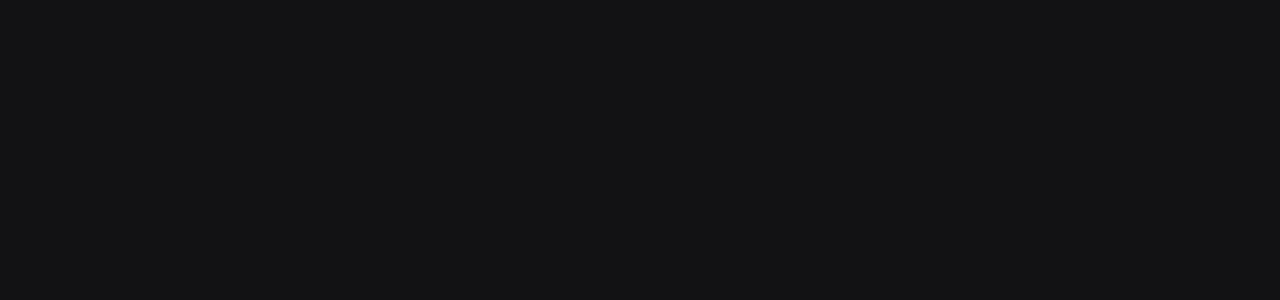
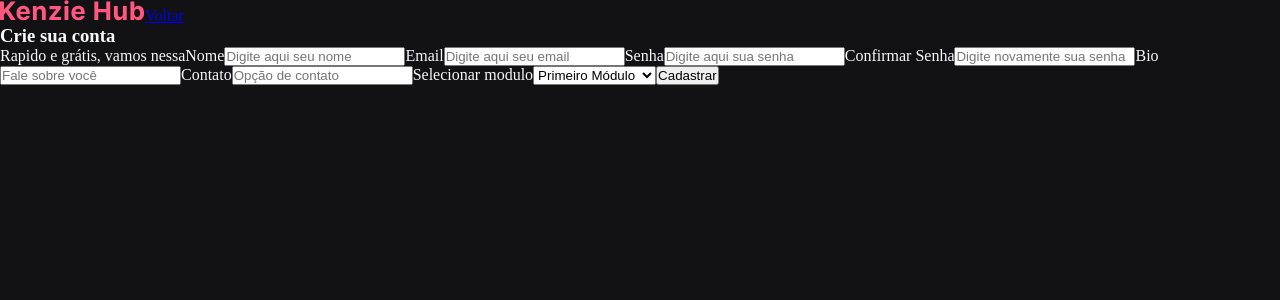
Before and after one commit to Kenzie-Academy-Brasil-Developers/react-entrega-kenzie-hub-bielssinho, a React (Create React App) app: page /register in a window 1280 px wide. Before the commit this address had no page. Shown: the top 300 px of the page. Built offline with nearby package versions, Linux system fonts and the light colour scheme.

Commit message:
Feat: create forms

```diff
--- a/package.json
+++ b/package.json
@@ -3,16 +3,19 @@
   "version": "0.1.0",
   "private": true,
   "dependencies": {
+    "@hookform/resolvers": "^2.9.10",
     "@testing-library/jest-dom": "^5.14.1",
     "@testing-library/react": "^13.0.0",
     "@testing-library/user-event": "^13.2.1",
     "axios": "^1.2.0",
     "react": "^18.2.0",
     "react-dom": "^18.2.0",
+    "react-hook-form": "^7.39.7",
     "react-router-dom": "^6.4.3",
     "react-scripts": "5.0.1",
     "styled-components": "^5.3.6",
-    "web-vitals": "^2.1.0"
+    "web-vitals": "^2.1.0",
+    "yup": "^0.32.11"
   },
   "scripts": {
     "start": "react-scripts start",
--- /dev/null
+++ b/src/components/NotFound/notfound.js
@@ -0,0 +1,10 @@
+import styled from "styled-components";
+
+export const DivNotFound = styled.div`
+    display: flex;
+    justify-content: center;
+    margin-top: 50px;
+    font-size: 28px;
+    font-weight: 700;
+    color: var(--color-negative);
+`
--- /dev/null
+++ b/src/pages/Dashboard/index.jsx
@@ -0,0 +1,7 @@
+
+
+export const Dashboard = () => {
+    return(
+        <h1>Daashboard</h1>
+    )
+}
--- /dev/null
+++ b/src/pages/Login/index.jsx
@@ -0,0 +1,20 @@
+import Logo from '../../img/Logo.svg';
+import { Link } from 'react-router-dom';
+
+export const Login = () => {
+    return(
+        <>
+            <img src={Logo} alt='Kenzie Hub' />
+            <form>
+                <h3>Login</h3>
+                <label htmlFor='email'>Email</label>
+                <input type='text' name='email' placeholder='Digite o email'/>
+                <label htmlFor='password'>Senha</label>
+                <input type='password' name='password' placeholder='Digite a senha'/>
+                <button type='submit'>Entrar</button>
+                <span>Ainda não possui conta ?</span>
+                <Link to={'/register'}>Cadastre-se</Link>
+            </form>
+        </>
+    )
+}
--- /dev/null
+++ b/src/pages/Register/index.jsx
@@ -0,0 +1,39 @@
+import { Link } from 'react-router-dom'
+import Logo from '../../img/Logo.svg'
+
+export const Register = () => {
+    return(
+        <>
+            <div>
+                <img src={Logo} alt='Kenzie Hub' />
+                <Link to={'/login'}>Voltar</Link>
+            </div>
+            <form>
+                <h3>Crie sua conta</h3>
+                <span>Rapido e grátis, vamos nessa</span>
+                <label htmlFor='name'>Nome</label>
+                <input type='text' name='name' placeholder='Digite aqui seu nome'/>
+                <label htmlFor='email'>Email</label>
+                <input type='email' name='email' placeholder='Digite aqui seu email'/>
+                <label htmlFor='password'>Senha</label>
+                <input type='password' name='name' placeholder='Digite aqui sua senha'/>
+                <label htmlFor='confirmation'>Confirmar Senha</label>
+                <input type='password' name='confirmation' placeholder='Digite novamente sua senha'/>
+                <label htmlFor='bio'>Bio</label>
+                <input type='text' name='bio' placeholder='Fale sobre você'/>
+                <label htmlFor='contact'>Contato</label>
+                <input type='text' name='contact' placeholder='Opção de contato'/>
+                <label htmlFor='module'>Selecionar modulo</label>
+                <select name='module'>
+                    <option value='Primeiro Módulo'>Primeiro Módulo</option>
+                    <option value='Segundo Módulo'>Segundo Módulo</option>
+                    <option value='Terceiro Módulo'>Terceiro Módulo</option>
+                    <option value='Quarto Módulo'>Quarto Módulo</option>
+                    <option value='Quinto Módulo'>Quinto Módulo</option>
+                    <option value='Sexto Módulo'>Sexto Módulo</option>
+                </select>
+                <button type='submit'>Cadastrar</button>
+            </form>
+        </>
+    )
+}
--- a/src/routes/index.jsx
+++ b/src/routes/index.jsx
@@ -1,13 +1,16 @@
 import { Routes, Route } from 'react-router-dom';
-
+import { DivNotFound } from '../components/NotFound/notfound';
+import { Dashboard } from '../pages/Dashboard';
+import { Login } from '../pages/Login';
+import { Register } from '../pages/Register';
 
 export const RoutesMain = () => {
     return(
         <Routes>
-            <Route/>
-            <Route/>
-            <Route/>
-            <Route/>
+            <Route path='/login' index element={<Login/>}/>
+            <Route path='/register' element={<Register/>}/>
+            <Route path='/dashboard' element={<Dashboard/>}/>
+            <Route path='*' element={<DivNotFound>404 NOT FOUND</DivNotFound>}/>
         </Routes>
     )
 }
--- /dev/null
+++ b/src/services/api.js
@@ -0,0 +1,6 @@
+import axios from "axios";
+
+export const api = axios.create({
+    baseURL: 'https://kenziehub.herokuapp.com/',
+    timeout: 7000
+});
```
Also changed, not shown: src/img/Logo.svg (added), 1 other file (tests, documents, lock files or other folders).
